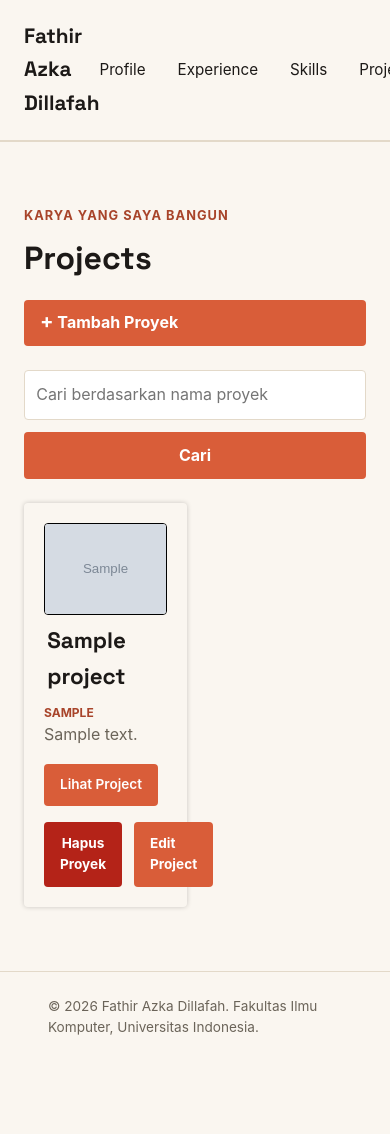
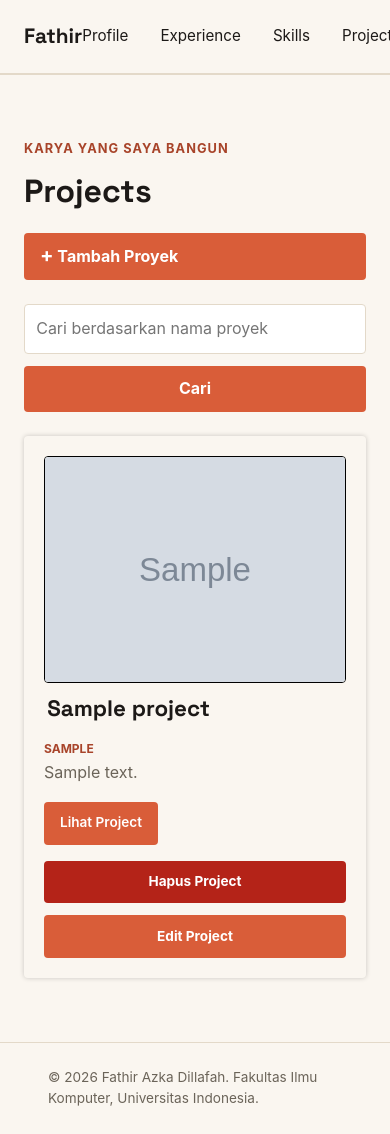
Before and after one commit to F-thir/myportofolio, a Django app: page /projects/ in a window 390 px wide; the page is wider, and only the part inside the window is pictured. Before the commit the page ends 1035 px from the top of that part, so only its background shows below. Run offline with Django 5.2, Linux system fonts and the light colour scheme; tables that the repository leaves empty hold one stand-in row (values such as "Sample post"); grey boxes marked "Sample" are stand-in pictures.

Commit message:
Tugas 3 - Adjustment & Responsive

```diff
--- a/main/views.py
+++ b/main/views.py
@@ -10,6 +10,7 @@ from main.forms import ProjectForm, SkillForm, ExperienceForm
 def show_main(request):
     context = {
         "name": "Fathir Azka Dillafah",
+        "nickname": "Fathir",
         "npm": "2506539523",
         "study_program": "S1 Sistem Informasi",
         "bio": (
@@ -34,6 +35,7 @@ def show_experience(request):
 
     context = {
         "name": "Fathir Azka Dillafah",
+        "nickname": "Fathir",
         "experience_list": experiences,
         "title_query": title_query,
         "category_query":category_query,
@@ -49,7 +51,8 @@ def create_experience(request):
         return redirect("main:show_experience")
 
     context = {
-        "name": "Fathir Azka Dillafah",
+        "name": "Fathir Azka Dillafah",''
+        "nickname": "Fathir",
         "form": form,
     }
     return render(request, "experience_form.html", context)
@@ -75,6 +78,7 @@ def update_experience(request, experience_id):
 
     context = {
             "name": "Fathir Azka Dillafah",
+            "nickname": "Fathir",
             "form": form,
             "experience": experience,
         }
@@ -110,6 +114,7 @@ def show_skill(request):
 
     context = {
         "name": "Fathir Azka Dillafah",
+        "nickname": "Fathir",
         "skill_list": skills,
         "title_query": title_query,
         "category_query": category_query,
@@ -126,6 +131,7 @@ def create_skill(request):
 
     context = {
         "name": "Fathir Azka Dillafah",
+        "nickname": "Fathir",
         "form": form,
     }
     return render(request, "skill_form.html", context)
@@ -151,6 +157,7 @@ def update_skill(request, skill_id):
 
     context = {
             "name": "Fathir Azka Dillafah",
+            "nickname": "Fathir",
             "form": form,
             "skill": skill,
         }
@@ -186,6 +193,7 @@ def show_projects(request):
 
     context = {
         "name": "Fathir Azka Dillafah",
+        "nickname": "Fathir",
         "project_list": projects,
         "title_query": title_query,
         "category_query": category_query,
@@ -203,6 +211,7 @@ def create_project(request):
 
     context = {
         "name": "Fathir Azka Dillafah",
+        "nickname": "Fathir",
         "form": form,
     }
     return render(request, "projects_form.html", context)
@@ -238,6 +247,7 @@ def update_project(request, project_id):
 
     context = {
             "name": "Fathir Azka Dillafah",
+            "nickname": "Fathir",
             "form": form,
             "project": project,
         }
--- a/static/css/style.css
+++ b/static/css/style.css
@@ -796,6 +796,7 @@ h1, .brand {
 
 .skill-change-button .button {
     font-size: 0.85rem;
+    text-align: center;
 }
 
 /* Tugas 3 - Fixing Experience / Adding Image" */
@@ -919,4 +920,16 @@ h1, .brand {
         width: 100%;
         text-align: center;
     }
+
+    /* Tugas 3 */
+
+    .skill-change-button {
+        flex-direction: column;
+        align-items: stretch;
+    }
+
+    .skill-change-button .button {
+        width: 100%;
+        text-align: center;
+    }
 }
--- a/templates/base.html
+++ b/templates/base.html
@@ -14,7 +14,7 @@
     <body>
         <header class="site-header">
             <div class="container">
-                <a href="{% url 'main:show_main' %}" class="brand">{{ name }}</a>
+                <a href="{% url 'main:show_main' %}" class="brand">{{ nickname }}</a>
                 <nav>
                     <a href="{% url 'main:show_main' %}">Profile</a>
                     <a href="{% url 'main:show_experience' %}">Experience</a>
--- a/templates/components/project_delete_modal.html
+++ b/templates/components/project_delete_modal.html
@@ -3,8 +3,8 @@
             class="button button-danger"
             popovertarget="delete-project-{{ project.id }}"
             aria-label="Hapus {{ project.title }}"
-            title="Hapus proyek">
-        Hapus Proyek
+            title="Hapus project">
+        Hapus Project
     </button>
 </p>
 <div id="delete-project-{{ project.id }}"
@@ -24,7 +24,7 @@
                 popovertarget="delete-project-{{ project.id }}"
                 popovertargetaction="hide"
                 aria-label="Tutup konfirmasi hapus">×</button>
-        <h2 id="delete-project-title-{{ project.id }}">Hapus Projek?</h2>
+        <h2 id="delete-project-title-{{ project.id }}">Hapus Project?</h2>
         <p>
             Apakah Anda yakin ingin menghapus
             <strong>{{ project.title }}</strong>?
--- a/templates/project.html
+++ b/templates/project.html
@@ -26,7 +26,7 @@
                            aria-label="Cari berdasarkan nama proyek">
                     <button type="submit" class="button">Cari</button>
                 </form>
-                <div class="experience-grid project-grid">
+                <div class="experience-grid">
                     {% for project in project_list %}
                         <article class="experience-card">
                             {% if project.project_image_url %}
```
